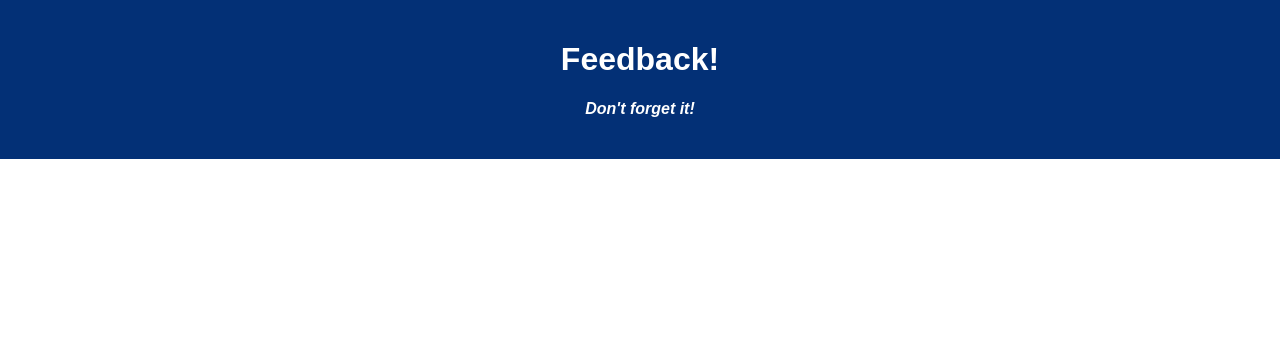
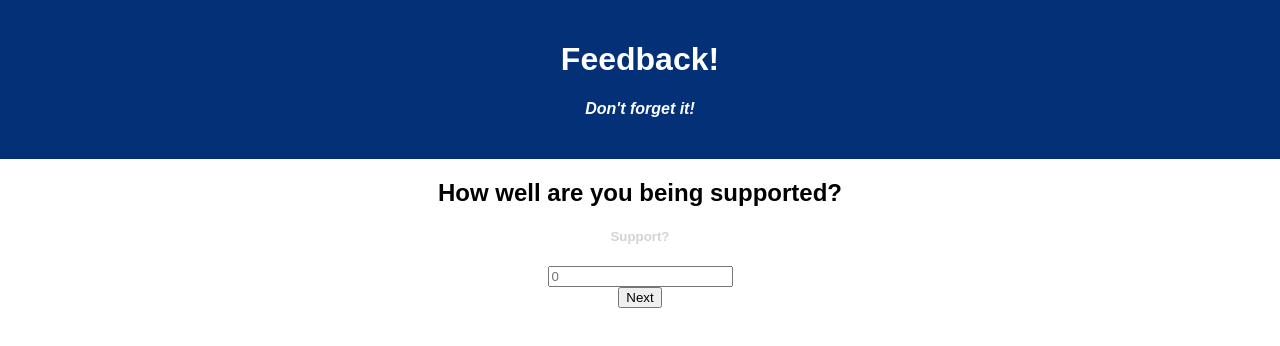
Before and after one commit to stevengangl/weekend-redux-feedback-loop, a React (Create React App) app: page /#/supported in a window 1280 px wide. Shown: the top 346 px of the page. Built offline with nearby package versions, Linux system fonts and the light colour scheme.

Commit message:
added support page and linked it to comments page

```diff
--- a/src/components/App/App.jsx
+++ b/src/components/App/App.jsx
@@ -4,7 +4,8 @@ import './App.css';
 import { HashRouter as Router, Route, Link } from "react-router-dom";
 import Understanding from '../Understanding/Understanding';
 import Feeling from '../Feeling/Feeling';
-
+import Supported from '../Supported/Supported';
+import Comments from '../Comments/Comments';
 
 function App() {
 
@@ -25,6 +26,14 @@ function App() {
         <Understanding />
       </Route>
 
+    <Route exact path ="/supported">
+      <Supported />
+    </Route>
+
+    <Route exact path="/comments">
+      <Comments />
+    </Route>
+
       </Router>
 
     </div>
--- /dev/null
+++ b/src/components/Comments/Comments.jsx
@@ -0,0 +1,14 @@
+
+
+function Comments() {
+
+
+    return (
+        <>
+            console.log('in comments comp')
+
+        </>
+    )
+}
+
+export default Comments;
--- a/src/components/Feeling/Feeling.jsx
+++ b/src/components/Feeling/Feeling.jsx
@@ -39,7 +39,7 @@ function Feeling() {
 
             </div>
             <div>
-                <button id='nextBtn' onClick={handleClick}>Next</button>
+                <button className='nextBtn' onClick={handleClick}>Next</button>
             </div>
 
         </>
--- /dev/null
+++ b/src/components/Supported/Supported.jsx
@@ -0,0 +1,46 @@
+import { useState } from "react";
+import { useHistory } from "react-router-dom";
+import { useDispatch } from "react-redux";
+function Supported() {
+
+    const history = useHistory();
+    const dispacth = useDispatch();
+    const [supportNumber, setSupportNumber] = useState('')
+
+    const handleClick = () => {
+
+        dispacth({
+            type: 'SUPPORT',
+            payload: supportNumber
+        })
+        history.push("/comments")
+    }
+
+
+
+    const handleSupport = (event) => {
+        setSupportNumber(event.target.value)
+        console.log('supportnumber:', supportNumber)
+    }
+
+
+    return (
+        <>
+            <div>
+                <h2>How well are you being supported?</h2>
+                <h5 id='support'>Support?</h5>
+                <input
+                type='number'
+                value={supportNumber}
+                onChange={handleSupport}
+                placeholder='0'
+                />
+            </div>
+            <div>
+                <button className="nextBtn" onClick={handleClick}>Next</button>
+            </div>
+        </>
+    )
+};
+
+export default Supported;
--- a/src/components/Understanding/Understanding.jsx
+++ b/src/components/Understanding/Understanding.jsx
@@ -15,7 +15,7 @@ function Understanding() {
                 type: "UNDERSTANDING",
                 payload: feelingsNumber
             })
-            // history.push(;/) need to make route to next page here
+            history.push("/supported")
     }
 
     const handleFeelings = (event) => {
@@ -40,7 +40,7 @@ function Understanding() {
 
             </div>
             <div>
-                <button id='nextBtn' onClick={handleClick}>Next</button>
+                <button className='nextBtn' onClick={handleClick}>Next</button>
             </div>
         </>
     )
--- a/src/index.css
+++ b/src/index.css
@@ -7,6 +7,6 @@ body {
   color: blue;
 }
 
-#understanding{
+#understanding, #support{
   color: lightgray;
 }
--- a/src/index.js
+++ b/src/index.js
@@ -16,11 +16,21 @@ if(action.type === 'FEELINGS'){
 
 
 //Reducer for understanding page
-
+const understanding = (state = [], action) => {
+    if(action.type === 'UNDERSTANDING'){
+        return [...state, action.payload]
+    }
+    return state
+}
 
 
 //Reducer for support page
-
+const supported = (state = [], action) => {
+    if(action.type === 'SUPPORT'){
+        return [...state, action.payload]
+    }
+    return state
+}
 
 
 //Reducer for comments page
@@ -36,7 +46,8 @@ if(action.type === 'FEELINGS'){
 const storeInstance = createStore(
     combineReducers({
         //list of reducers will go here
-        feeling
+        feeling,
+        understanding
     }),
     applyMiddleware(logger)
 );
```
